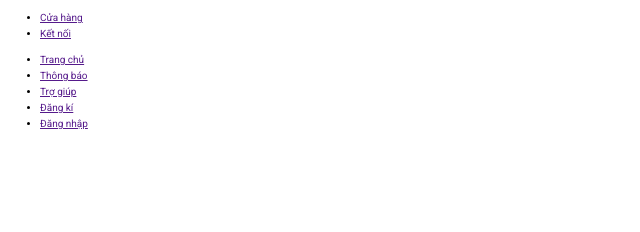
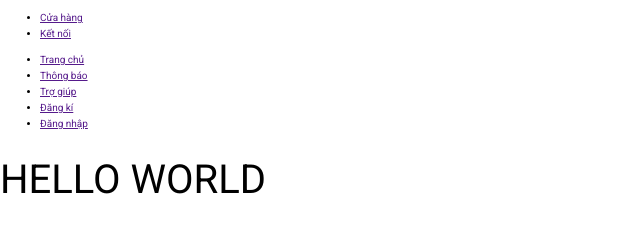
Before and after one commit to phattandev/huynhnguyentanphat_dh52201181, a plain HTML site: page index.html in a window 1280 px wide. Shown: the whole page, without its empty margins (0-640 px from the left). Drawn offline with nearby package versions, Linux system fonts and the light colour scheme.

Commit message:
update html

```diff
--- a/index.html
+++ b/index.html
@@ -29,6 +29,7 @@
                     <li class="header__navbar-item"><a href="">Đăng nhập</a></li>
                 </ul>
             </nav>
+            <p style="font-size: 40px;">HELLO WORLD</p>
         </header>
 
         <div class="container">
```
